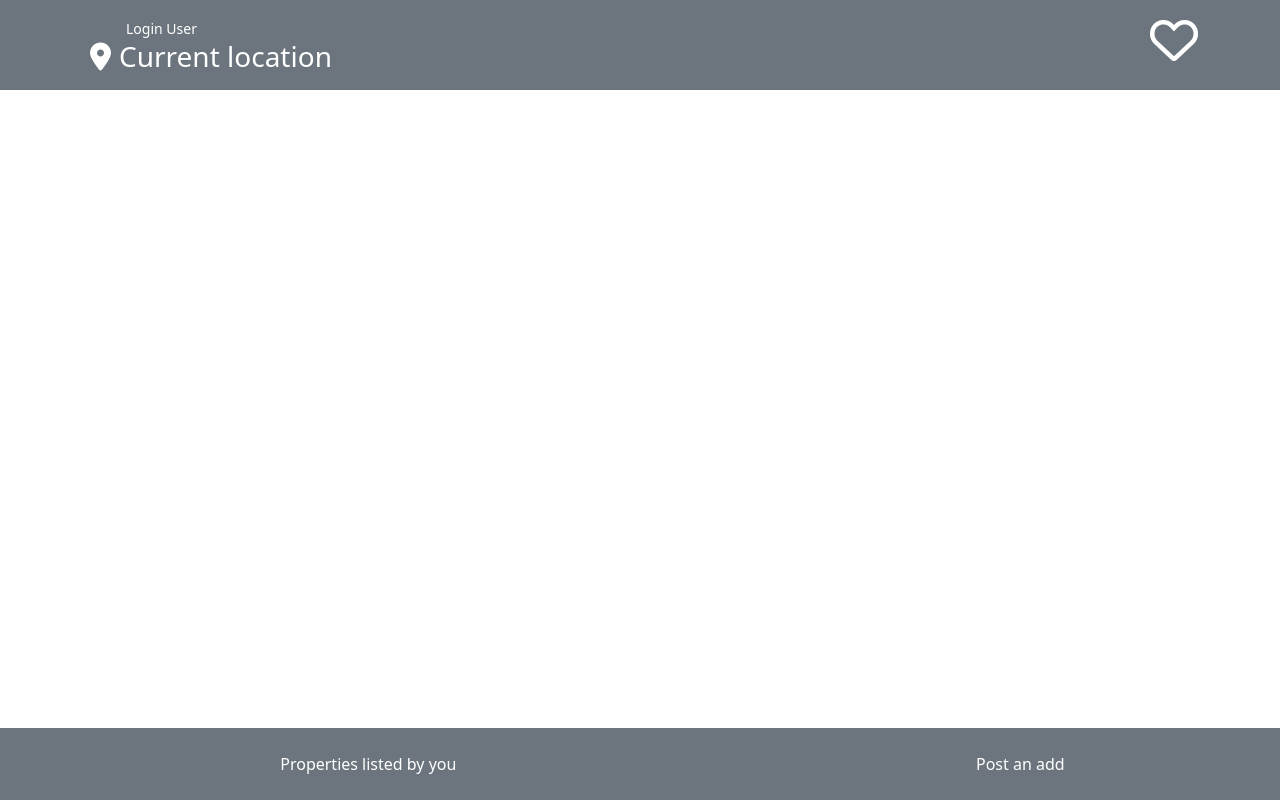
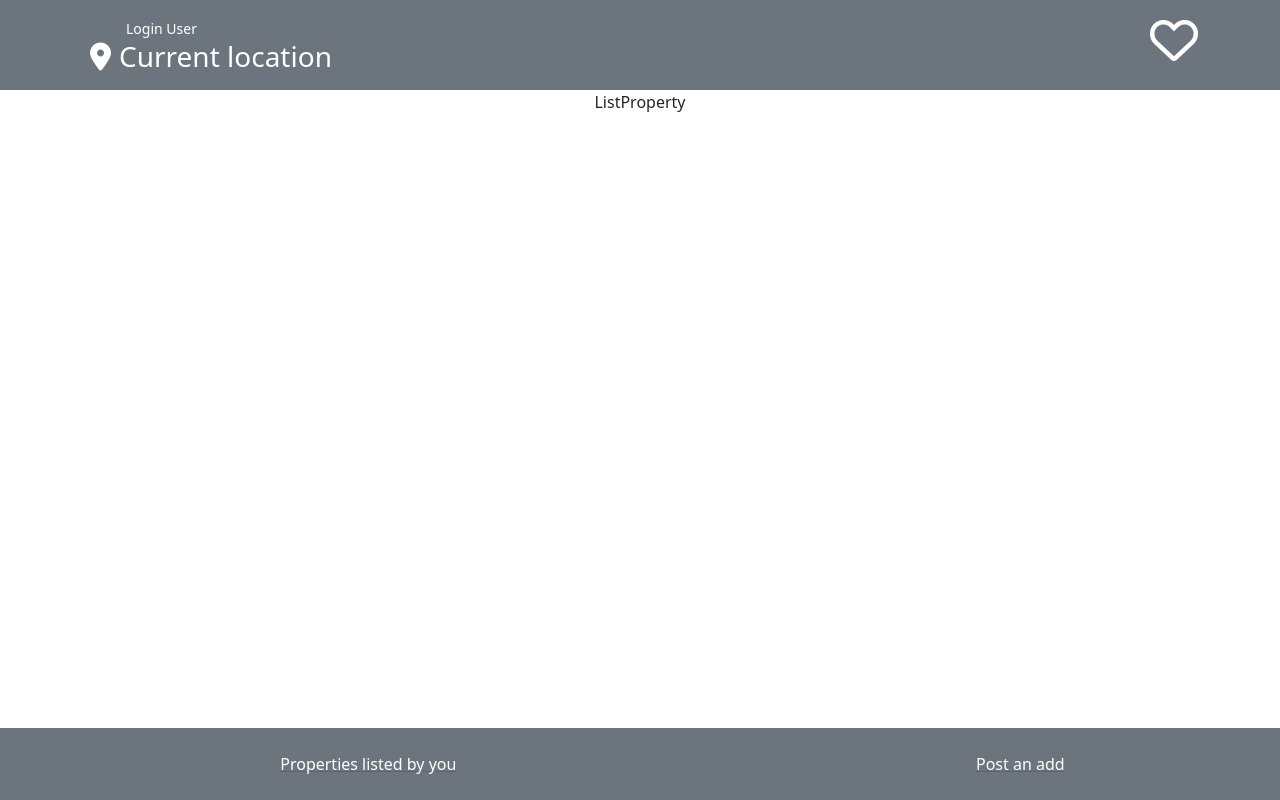
Before and after one commit to ArchismanBhaumik/betterBroker, a React (Create React App) app: page /list in a window 1280 px wide. Built offline with nearby package versions, Linux system fonts and the light colour scheme.

Commit message:
added white text

```diff
--- a/src/Component/Body.jsx
+++ b/src/Component/Body.jsx
@@ -2,13 +2,16 @@ import React from 'react'
 import { Routes, Route } from "react-router-dom";
 import Posts from './Posts';
 import Favourites from './Favourites';
+import PostAd from './PostAd';
+import ListProperty from './ListProperty';
 
 function Body() {
   return ( <div>
     <Routes>
         <Route path='' element={<Posts/>}/>
         <Route path='favourites' element={<Favourites/>}/>
-
+        <Route path='post' element={<PostAd/>}/>
+        <Route path='list' element={<ListProperty/>}/>
       </Routes>
   </div> );
 }
--- a/src/Component/Footer.jsx
+++ b/src/Component/Footer.jsx
@@ -1,12 +1,18 @@
+import { Link } from "react-router-dom";
 function Footer() {
     return (
     <div className="footer bg-secondary text-center text-white fixed-bottom">
         <div className="row py-4">
             <div className="col-7">
-                <p className="p-0 m-0">Properties listed by you</p>
+            <Link to='/list'>
+                <p className="p-0 m-0 text-white">Properties listed by you</p>
+                </Link>
             </div>
             <div className="col-5">
-                <p className="p-0 m-0">Post an add</p>
+                <Link to='/post'>
+                <p className="p-0 m-0 text-white">Post an add</p>
+                </Link>
+
             </div>
         </div>
     </div>
--- /dev/null
+++ b/src/Component/ListProperty.jsx
@@ -0,0 +1,9 @@
+import React from 'react'
+
+function ListProperty() {
+  return (
+    <div>ListProperty</div>
+  )
+}
+
+export default ListProperty
--- /dev/null
+++ b/src/Component/PostAd.jsx
@@ -0,0 +1,9 @@
+import React from 'react'
+
+function PostAd() {
+  return (
+    <div>PostAd</div>
+  )
+}
+
+export default PostAd
```
